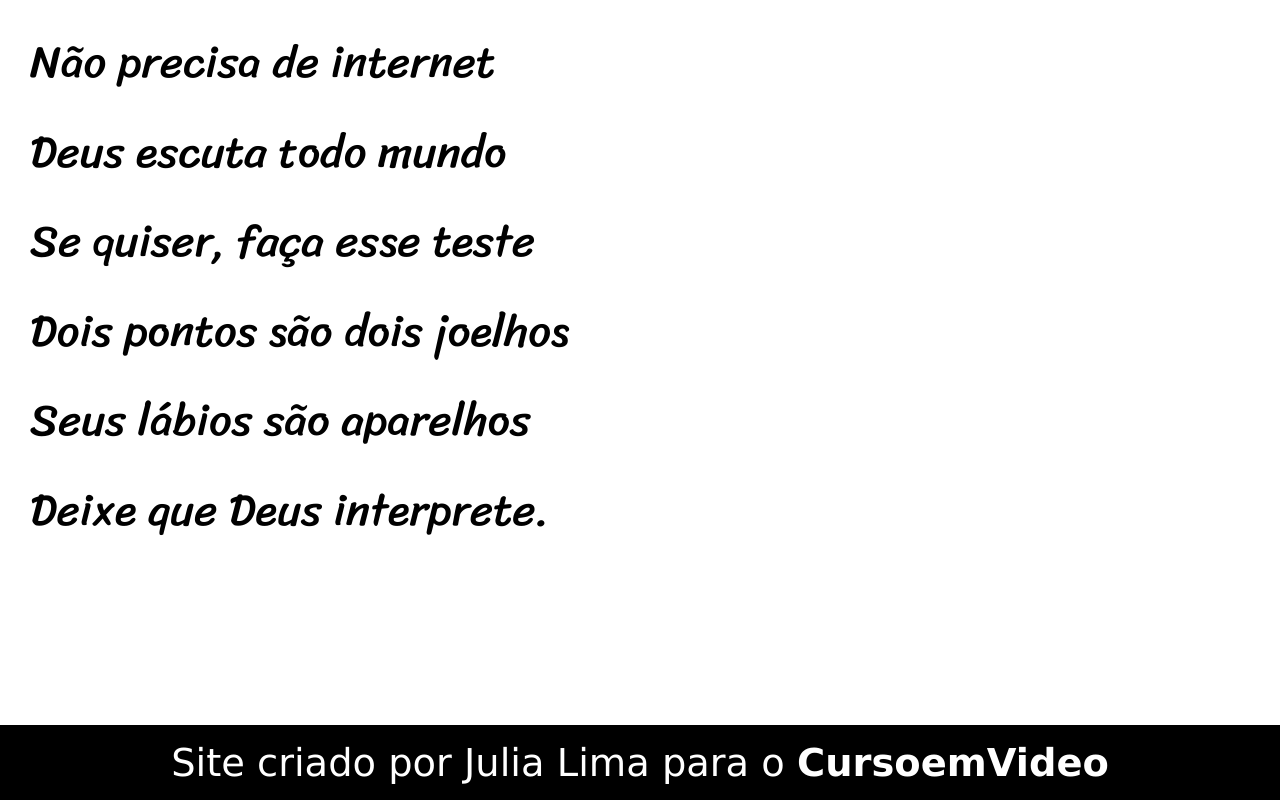
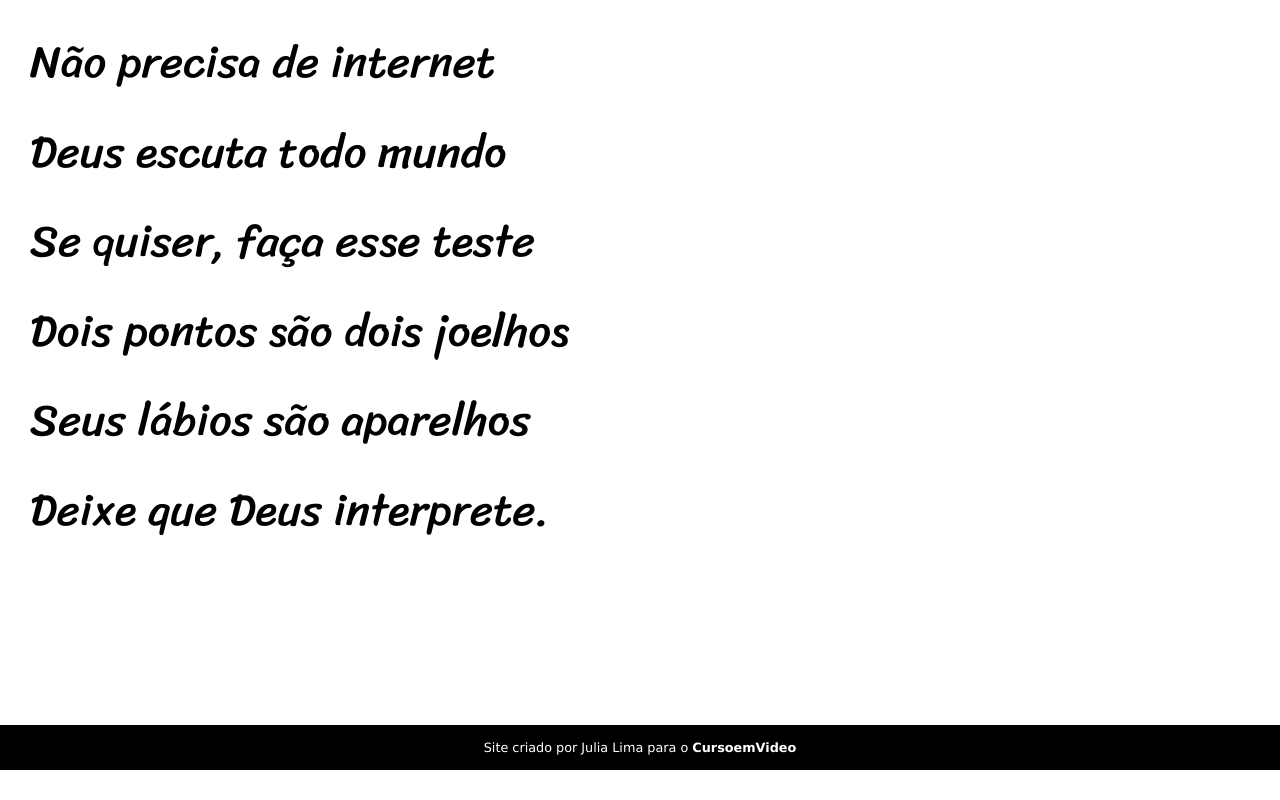
Before and after one commit to juliafclima/projeto-cordel, a plain HTML site: page index.html in a window 1280 px wide. Shown: the part 5213-6013 px from the top of the page. After the commit the page ends 5983 px from the top, so only its background shows below. Drawn offline with Linux system fonts and the light colour scheme.

Commit message:
8em footer

```diff
--- a/estilo/style.css
+++ b/estilo/style.css
@@ -89,5 +89,5 @@ footer {
     color: white;
     padding: 15px;
     text-align: center;
-    font-size: 3vw;
+    font-size: 0.8em
 }
```
